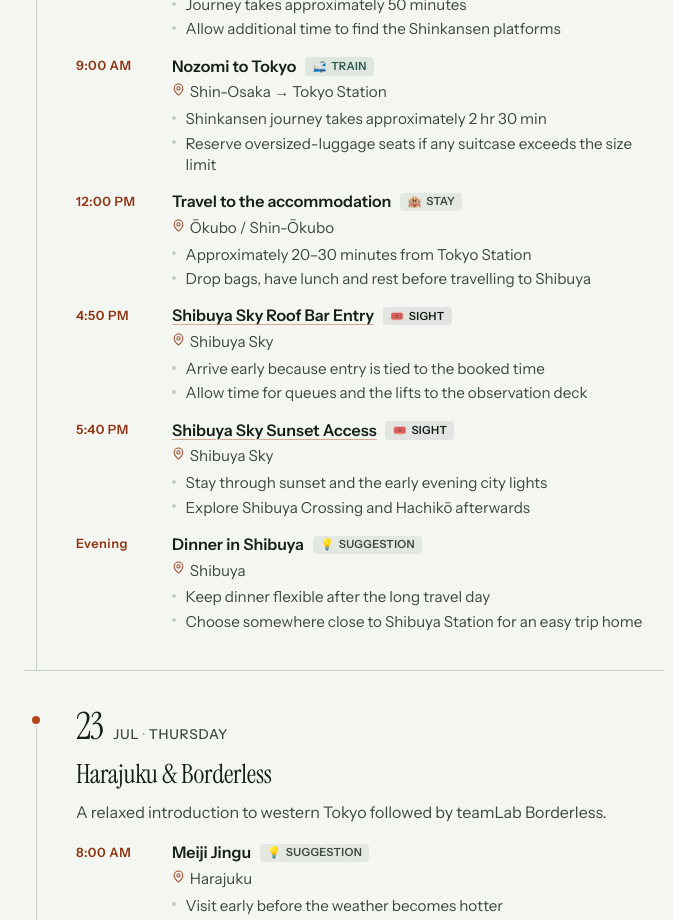
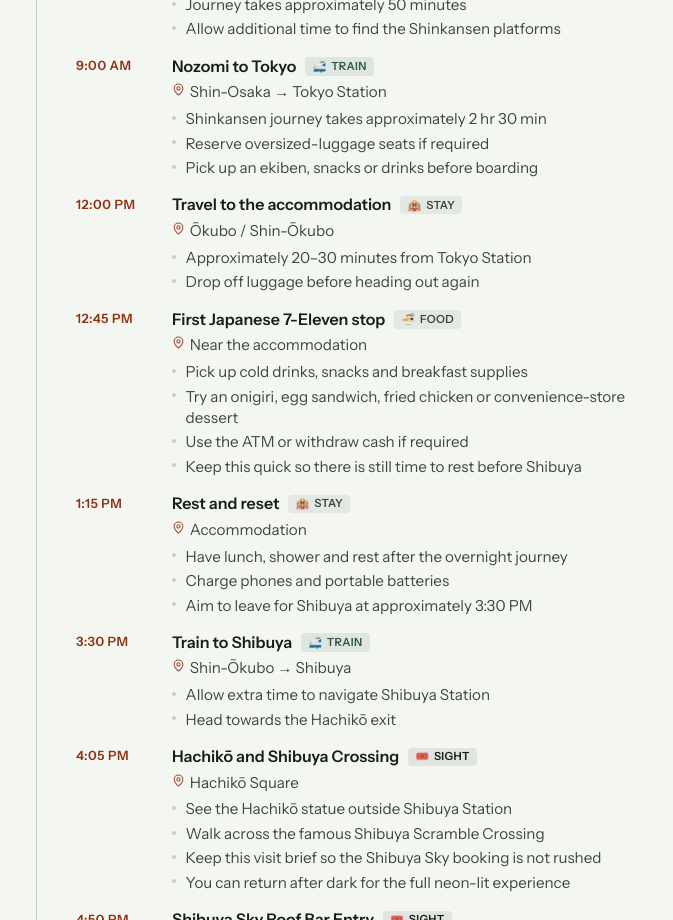
Before and after one commit to kathrynfieg/japan-itinerary-2026, a Vue app: page / in a window 1280 px wide. Shown: the part 1880-2800 px from the top of the page, without its empty margins (296-969 px from the left). Built offline with nearby package versions, Linux system fonts and the light colour scheme.

Commit message:
update 22Jul plans

```diff
--- a/src/data/trip.ts
+++ b/src/data/trip.ts
@@ -92,9 +92,9 @@ export const days: Day[] = [
     id: 'jul-22',
     date: '2026-07-22',
     weekday: 'Wednesday',
-    title: 'Arrival & Shibuya',
+    title: 'Day 1',
     summary:
-      'Land at Kansai, travel to Tokyo and finish the day above Shibuya at sunset.',
+      'Land at Kansai, travel to Tokyo and spend the evening exploring Shibuya.',
     activities: [
       {
         time: '5:45 AM',
@@ -119,7 +119,7 @@ export const days: Day[] = [
         place: 'KIX → Shin-Osaka',
         type: 'train',
         notes: [
-          'Limited express',
+          'Limited-express airport train',
           'Journey takes approximately 50 minutes',
           'Allow additional time to find the Shinkansen platforms',
         ],
@@ -131,7 +131,8 @@ export const days: Day[] = [
         type: 'train',
         notes: [
           'Shinkansen journey takes approximately 2 hr 30 min',
-          'Reserve oversized-luggage seats if any suitcase exceeds the size limit',
+          'Reserve oversized-luggage seats if required',
+          'Pick up an ekiben, snacks or drinks before boarding',
         ],
       },
       {
@@ -141,7 +142,52 @@ export const days: Day[] = [
         type: 'stay',
         notes: [
           'Approximately 20–30 minutes from Tokyo Station',
-          'Drop bags, have lunch and rest before travelling to Shibuya',
+          'Drop off luggage before heading out again',
+        ],
+      },
+      {
+        time: '12:45 PM',
+        title: 'First Japanese 7-Eleven stop',
+        place: 'Near the accommodation',
+        type: 'food',
+        notes: [
+          'Pick up cold drinks, snacks and breakfast supplies',
+          'Try an onigiri, egg sandwich, fried chicken or convenience-store dessert',
+          'Use the ATM or withdraw cash if required',
+          'Keep this quick so there is still time to rest before Shibuya',
+        ],
+      },
+      {
+        time: '1:15 PM',
+        title: 'Rest and reset',
+        place: 'Accommodation',
+        type: 'stay',
+        notes: [
+          'Have lunch, shower and rest after the overnight journey',
+          'Charge phones and portable batteries',
+          'Aim to leave for Shibuya at approximately 3:30 PM',
+        ],
+      },
+      {
+        time: '3:30 PM',
+        title: 'Train to Shibuya',
+        place: 'Shin-Ōkubo → Shibuya',
+        type: 'train',
+        notes: [
+          'Allow extra time to navigate Shibuya Station',
+          'Head towards the Hachikō exit',
+        ],
+      },
+      {
+        time: '4:05 PM',
+        title: 'Hachikō and Shibuya Crossing',
+        place: 'Hachikō Square',
+        type: 'sight',
+        notes: [
+          'See the Hachikō statue outside Shibuya Station',
+          'Walk across the famous Shibuya Scramble Crossing',
+          'Keep this visit brief so the Shibuya Sky booking is not rushed',
+          'You can return after dark for the full neon-lit experience',
         ],
       },
       {
@@ -151,7 +197,7 @@ export const days: Day[] = [
         type: 'sight',
         notes: [
           'Arrive early because entry is tied to the booked time',
-          'Allow time for queues and the lifts to the observation deck',
+          'Explore the indoor gallery and outdoor observation areas',
         ],
         link: 'https://drive.google.com/drive/folders/17GL2m8-GQiWk6sNjHfDUljYv5BP9597G?usp=drive_link',
       },
@@ -162,18 +208,52 @@ export const days: Day[] = [
         type: 'sight',
         notes: [
           'Stay through sunset and the early evening city lights',
-          'Explore Shibuya Crossing and Hachikō afterwards',
+          'Look for Tokyo Tower, Tokyo Skytree and Mount Fuji if visibility is good',
+          'Allow the departure time to remain flexible',
         ],
         link: 'https://drive.google.com/drive/folders/17GL2m8-GQiWk6sNjHfDUljYv5BP9597G?usp=drive_link',
       },
       {
-        time: 'Evening',
+        time: '7:15 PM',
+        title: 'Shibuya PARCO',
+        place: 'Shibuya PARCO · 6F',
+        type: 'suggestion',
+        notes: [
+          'Visit Nintendo TOKYO and Pokémon Center Shibuya',
+          'The floor also has several other gaming and character stores',
+          'Aim to arrive before 8:00 PM because the shops close at 9:00 PM',
+          'Swap this for Shibuya 109 if fashion is a higher priority',
+        ],
+      },
+      {
+        time: '8:30 PM',
         title: 'Dinner in Shibuya',
+        place: 'Dōgenzaka',
+        type: 'food',
+        notes: [
+          'Recommended easy option: Uobei for affordable made-to-order sushi',
+          'Alternative: Gyukatsu Motomura for beef cutlet if the queue is reasonable',
+        ],
+      },
+      {
+        time: '9:30 PM',
+        title: 'MEGA Don Quijote',
         place: 'Shibuya',
         type: 'suggestion',
         notes: [
-          'Keep dinner flexible after the long travel day',
-          'Choose somewhere close to Shibuya Station for an easy trip home',
+          'Browse Japanese snacks, beauty products, souvenirs and travel essentials',
+          'The store is open late, so there is no need to rush here before dinner',
+          'Avoid buying too much on the first night because everything must travel with you',
+        ],
+      },
+      {
+        time: '10:15 PM',
+        title: 'Shibuya Crossing at night',
+        place: 'Shibuya Scramble Crossing',
+        type: 'sight',
+        notes: [
+          'Walk across again once the billboards and surrounding streets are illuminated',
+          'Head back to the accommodation whenever the group begins feeling tired',
         ],
       },
     ],
```
